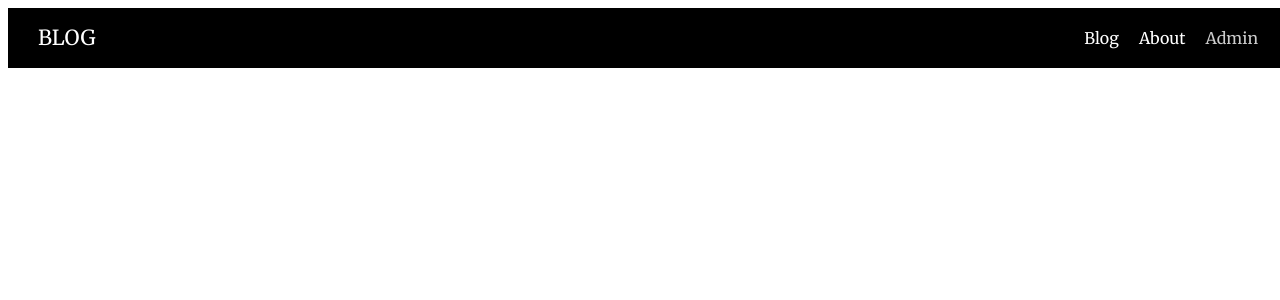
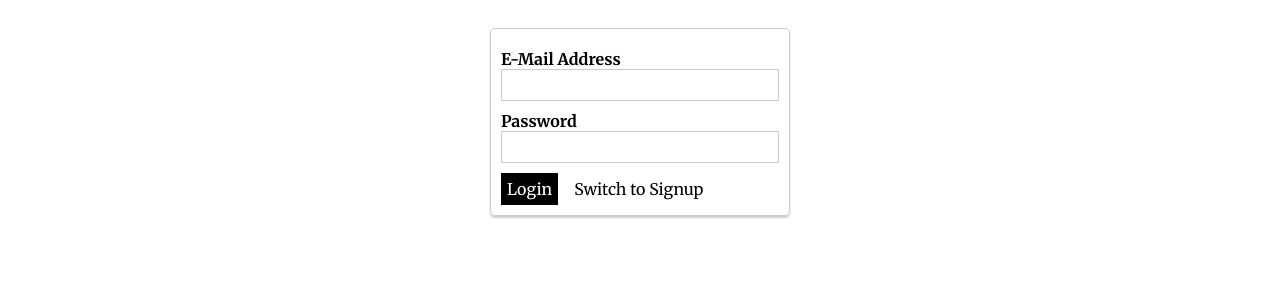
Before and after one commit to anais-ak/nuxt-blog, a Nuxt app: page /admin/auth in a window 1280 px wide. Shown: the top 300 px of the page. Built offline with nearby package versions, Linux system fonts and the light colour scheme.

Commit message:
Init types Post and set up different layout for admin

```diff
--- a/components/Posts/PostPreview.vue
+++ b/components/Posts/PostPreview.vue
@@ -1,6 +1,6 @@
 <template>
   <section class="featured-posts">
-    <nuxt-link :to="'/posts/' + post.id" class="post-preview">
+    <nuxt-link :to="postLink" class="post-preview">
       <article>
         <div
           class="post-thumbnail"
@@ -15,14 +15,27 @@
   </section>
 </template>
 
-<script>
-import { PostType } from "@/types/Post";
+<script lang="ts">
+import { PropType } from "vue";
+import { PostType } from "@/types";
 export default {
   name: "PostPreview",
   props: {
     post: {
-      type: PostType,
+      type: Object as PropType<PostType>,
       required: true,
+    },
+    isAdmin: {
+      type: Boolean,
+      required: true,
+    },
+  },
+
+  computed: {
+    postLink(): string {
+      return this.isAdmin
+        ? `/admin/post/${this.post.id}`
+        : `/post/${this.post.id}`;
     },
   },
 };
--- a/components/Posts/PostsList.vue
+++ b/components/Posts/PostsList.vue
@@ -12,7 +12,7 @@
 export default {
   data() {
     return {
-      isAdmin: "isAdmin",
+      isAdmin: true,
       post: {
         id: "1",
         thumbnail:
--- a/pages/admin/auth/index.vue
+++ b/pages/admin/auth/index.vue
@@ -0,0 +1,53 @@
+<template>
+  <div class="admin-auth-page">
+    <div class="auth-container">
+      <form>
+        <AppControlInput type="email">E-Mail Address</AppControlInput>
+        <AppControlInput type="password">Password</AppControlInput>
+        <AppButton type="submit">{{ isLogin ? "Login" : "Sign Up" }}</AppButton>
+        <AppButton
+          type="button"
+          btn-style="inverted"
+          style="margin-left: 10px"
+          @click="isLogin = !isLogin"
+          >Switch to {{ isLogin ? "Signup" : "Login" }}</AppButton
+        >
+      </form>
+    </div>
+  </div>
+</template>
+
+<script>
+import AppControlInput from "@/components/UI/AppControlInput";
+import AppButton from "@/components/UI/AppButton";
+
+export default {
+  name: "AdminAuthPage",
+  layout: "admin",
+  components: {
+    AppControlInput,
+    AppButton,
+  },
+  data() {
+    return {
+      isLogin: true,
+    };
+  },
+};
+</script>
+
+<style scoped>
+.admin-auth-page {
+  padding: 20px;
+}
+
+.auth-container {
+  border: 1px solid #ccc;
+  border-radius: 5px;
+  box-shadow: 0 2px 2px #ccc;
+  width: 300px;
+  margin: auto;
+  padding: 10px;
+  box-sizing: border-box;
+}
+</style>
--- a/pages/admin/index.vue
+++ b/pages/admin/index.vue
@@ -1,7 +1,7 @@
 <template>
   <div class="admin-page">
     <section class="new-post">
-      <button @click="$router.push('/admin/posts/add')">Create</button>
+      <AppButton @click="$router.push('/admin/posts/add')">Create</AppButton>
     </section>
     <section class="existing-posts">
       <h1>List of posts</h1>
@@ -12,10 +12,13 @@
 
 <script>
 import PostsList from "@/components/Posts/PostsList.vue";
+import AppButton from "@/components/UI/AppButton.vue";
 
 export default {
+  layout: "admin",
   components: {
     PostsList,
+    AppButton,
   },
 };
 </script>
--- a/pages/admin/posts/_postid/index.vue
+++ b/pages/admin/post/_postid/index.vue
@@ -9,6 +9,7 @@
 <script>
 import AdminPostForm from "@/components/Admin/AdminPostForm.vue";
 export default {
+  layout: "admin",
   data() {
     return {
       loadedPost: {
--- a/pages/admin/posts/add/index.vue
+++ b/pages/admin/post/add/index.vue
@@ -10,6 +10,7 @@
 import AdminPostForm from "@/components/Admin/AdminPostForm.vue";
 
 export default {
+  layout: "admin",
   components: {
     AdminPostForm,
   },
--- a/tsconfig.json
+++ b/tsconfig.json
@@ -1,6 +1,6 @@
 {
   "compilerOptions": {
-    "target": "ES2018",
+    "target": "ESNext",
     "module": "ESNext",
     "moduleResolution": "Node",
     "lib": [
--- /dev/null
+++ b/types/index.ts
@@ -0,0 +1,7 @@
+export interface PostType {
+  id: String;
+  isAdmin: String;
+  title: String;
+  previewText: String;
+  thumbnail: String;
+}
--- /dev/null
+++ b/types/vue-shim.d.ts
@@ -0,0 +1,4 @@
+declare module "*.vue" {
+  import Vue from "vue";
+  export default Vue;
+}
```
Also changed, not shown: layouts/admin.vue (renamed from layouts/posts.vue).
